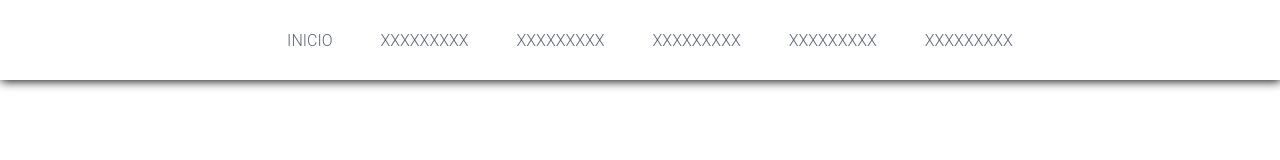
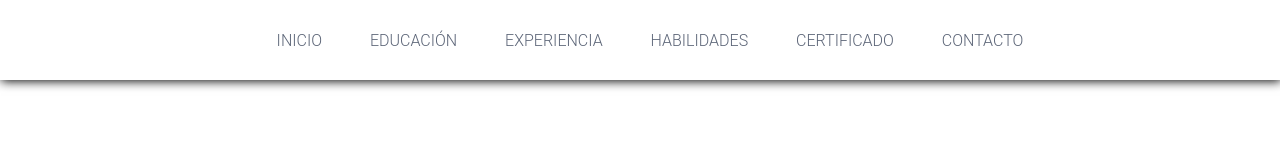
Before and after one commit to SantiagoFigueroa1017/curriculum, a plain HTML site: page index.html in a window 1280 px wide. Shown: the top 160 px of the page. Drawn offline with Linux system fonts and the light colour scheme.

Commit message:
modified nav html

```diff
--- a/index.html
+++ b/index.html
@@ -22,11 +22,11 @@
             <section class="contenedor nav">
                 <div class="enlaces-header">
                     <a href="#inicio">INICIO</a>
-                    <a href="#">XXXXXXXXX</a>
-                    <a href="#">XXXXXXXXX</a>
-                    <a href="#">XXXXXXXXX</a>
-                    <a href="#">XXXXXXXXX</a>
-                    <a href="#">XXXXXXXXX</a>
+                    <a href="#educacion">EDUCACIÓN</a>
+                    <a href="#experiencia">EXPERIENCIA</a>
+                    <a href="#habilidades">HABILIDADES</a>
+                    <a href="#certificado">CERTIFICADO</a>
+                    <a href="#contacto">CONTACTO</a>
                 </div>
                 <div class="hamburguer">
                     <i class="fa-solid fa-bars"></i>
```
